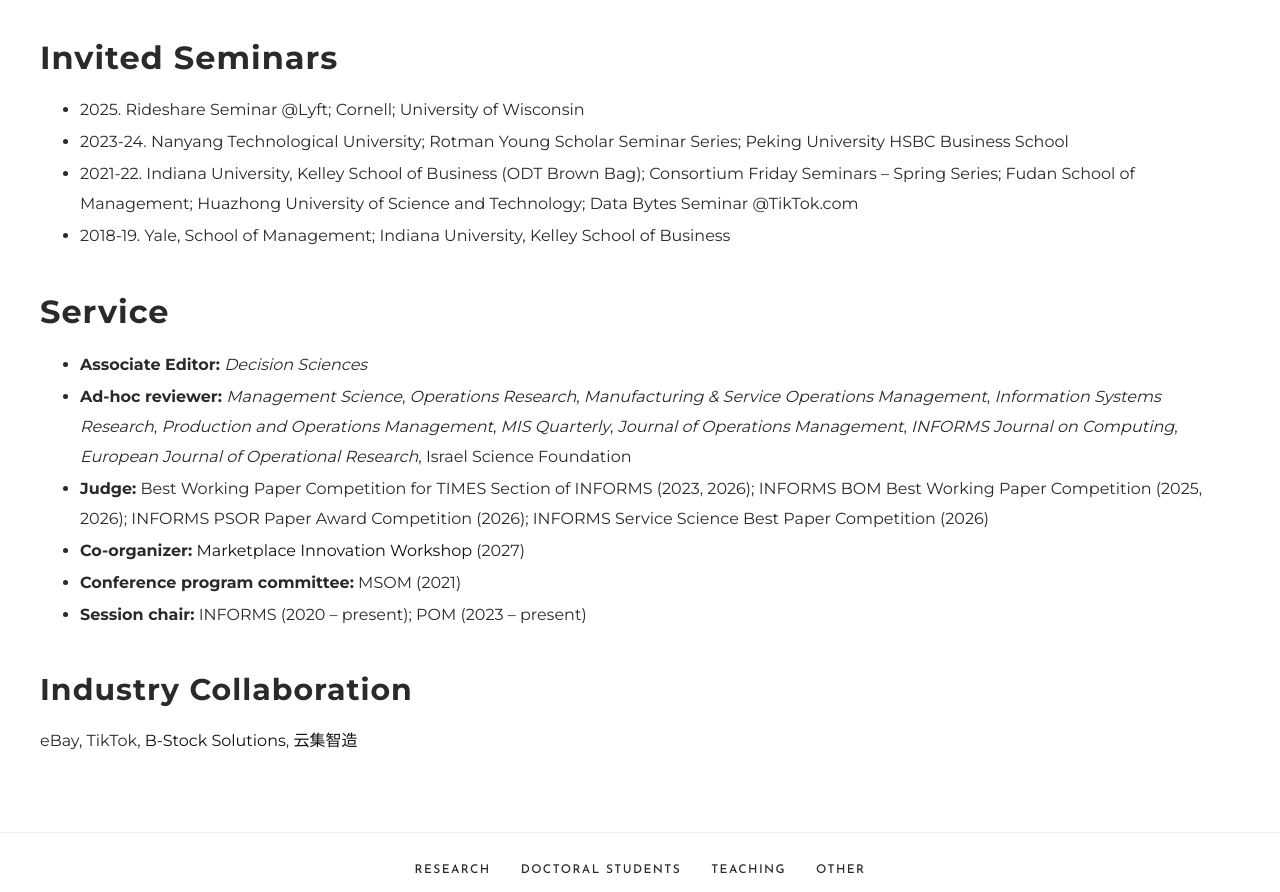
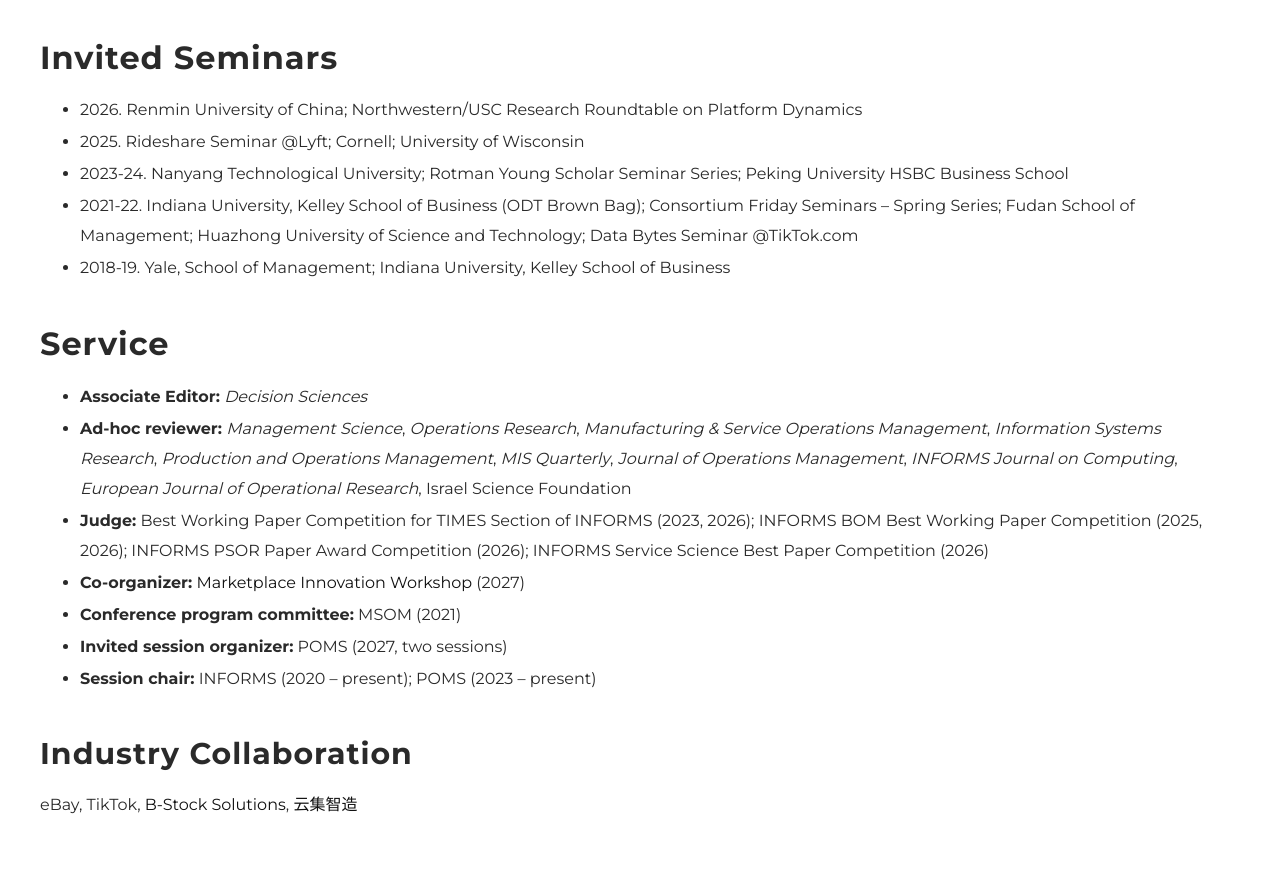
Before and after one commit to zhangwenchang89/wenchangzhang.com, a plain HTML site: page other.html in a window 1280 px wide. Shown: the part 1143-2035 px from the top of the page. Drawn offline with Linux system fonts and the light colour scheme.

Commit message:
Mirror 2026-11-19 CV fixes: M&SOM status, 2026 seminars, POMS service
- Keyword-auction paper: "To be submitted to M&SOM" (CV 4e61492)
- Invited Seminars: 2026 line (Renmin; Northwestern/USC Platform Dynamics roundtable)
- Service: add POMS 2027 invited session organizer; session chair POM -> POMS

Co-Authored-By: Claude Opus 5.5 <noreply@anthropic.com>
Claude-Session: https://claude.ai/code/session_01MykFkor3srcw2BxtH2xgtQ

```diff
--- a/other.html
+++ b/other.html
@@ -82,6 +82,7 @@
 </ul>
 <h2 id="invited-seminars">Invited Seminars</h2>
 <ul>
+<li>2026. Renmin University of China; Northwestern/USC Research Roundtable on Platform Dynamics</li>
 <li>2025. Rideshare Seminar <span class="citation" data-cites="Lyft">@Lyft</span>; Cornell; University of Wisconsin</li>
 <li>2023-24. Nanyang Technological University; Rotman Young Scholar Seminar Series; Peking University HSBC Business School</li>
 <li>2021-22. Indiana University, Kelley School of Business (ODT Brown Bag); Consortium Friday Seminars – Spring Series; Fudan School of Management; Huazhong University of Science and Technology; Data Bytes Seminar <span class="citation" data-cites="TikTok.com">@TikTok.com</span></li>
@@ -94,7 +95,8 @@
 <li><strong>Judge:</strong> Best Working Paper Competition for TIMES Section of INFORMS (2023, 2026); INFORMS BOM Best Working Paper Competition (2025, 2026); INFORMS PSOR Paper Award Competition (2026); INFORMS Service Science Best Paper Competition (2026)</li>
 <li><strong>Co-organizer:</strong> <a href="https://marketplaceinnovation.net/">Marketplace Innovation Workshop</a> (2027)</li>
 <li><strong>Conference program committee:</strong> MSOM (2021)</li>
-<li><strong>Session chair:</strong> INFORMS (2020 – present); POM (2023 – present)</li>
+<li><strong>Invited session organizer:</strong> POMS (2027, two sessions)</li>
+<li><strong>Session chair:</strong> INFORMS (2020 – present); POMS (2023 – present)</li>
 </ul>
 <h2 class="small-heading" id="industry-collaboration">Industry Collaboration</h2>
 <p>eBay, TikTok, <a href="https://bstock.com/">B-Stock Solutions</a>, <a href="http://www.yunji2025.com/">云集智造</a></p>
```
Also changed, not shown: index.html (+2 -1 lines), 2 other files.
